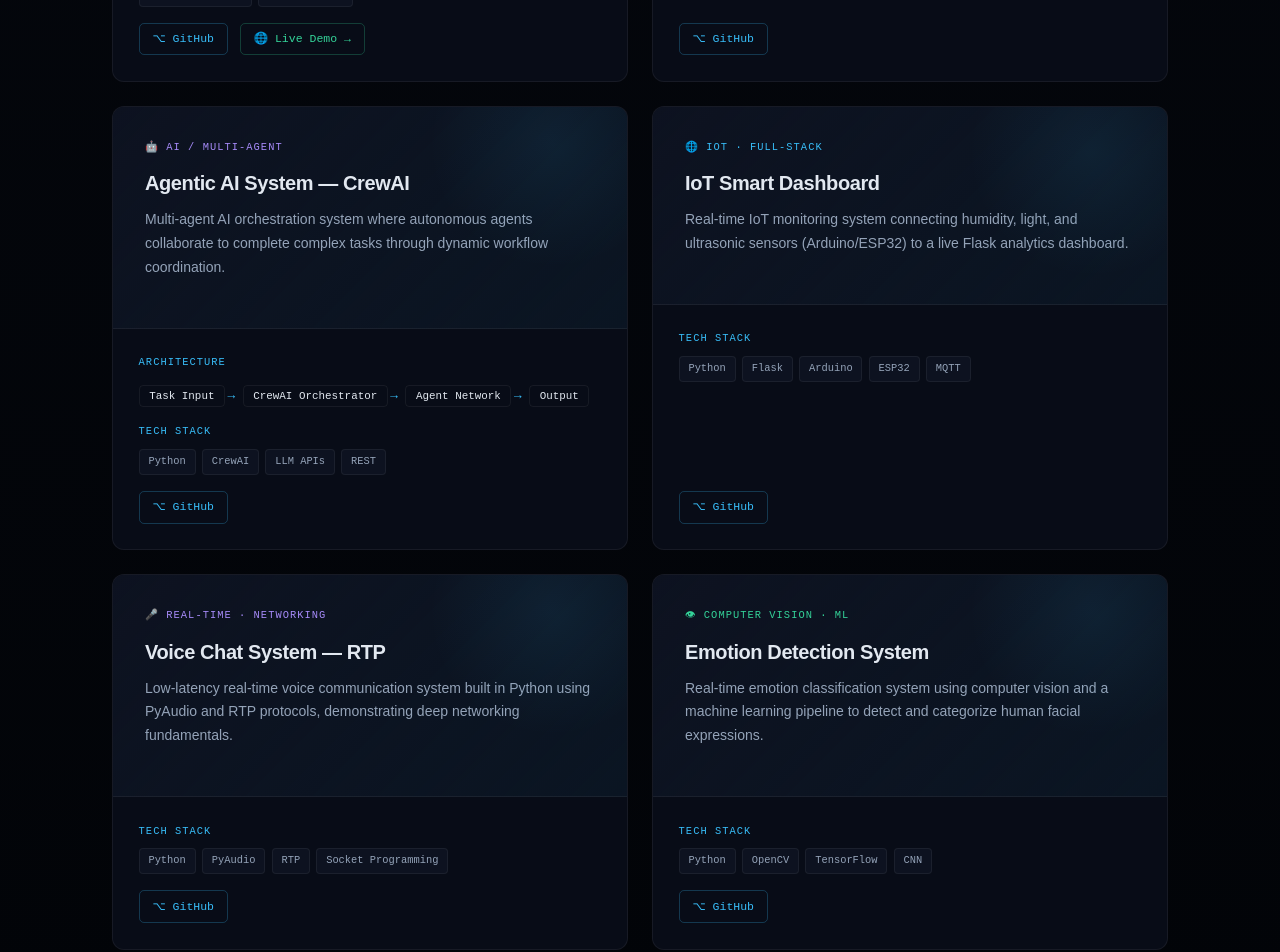
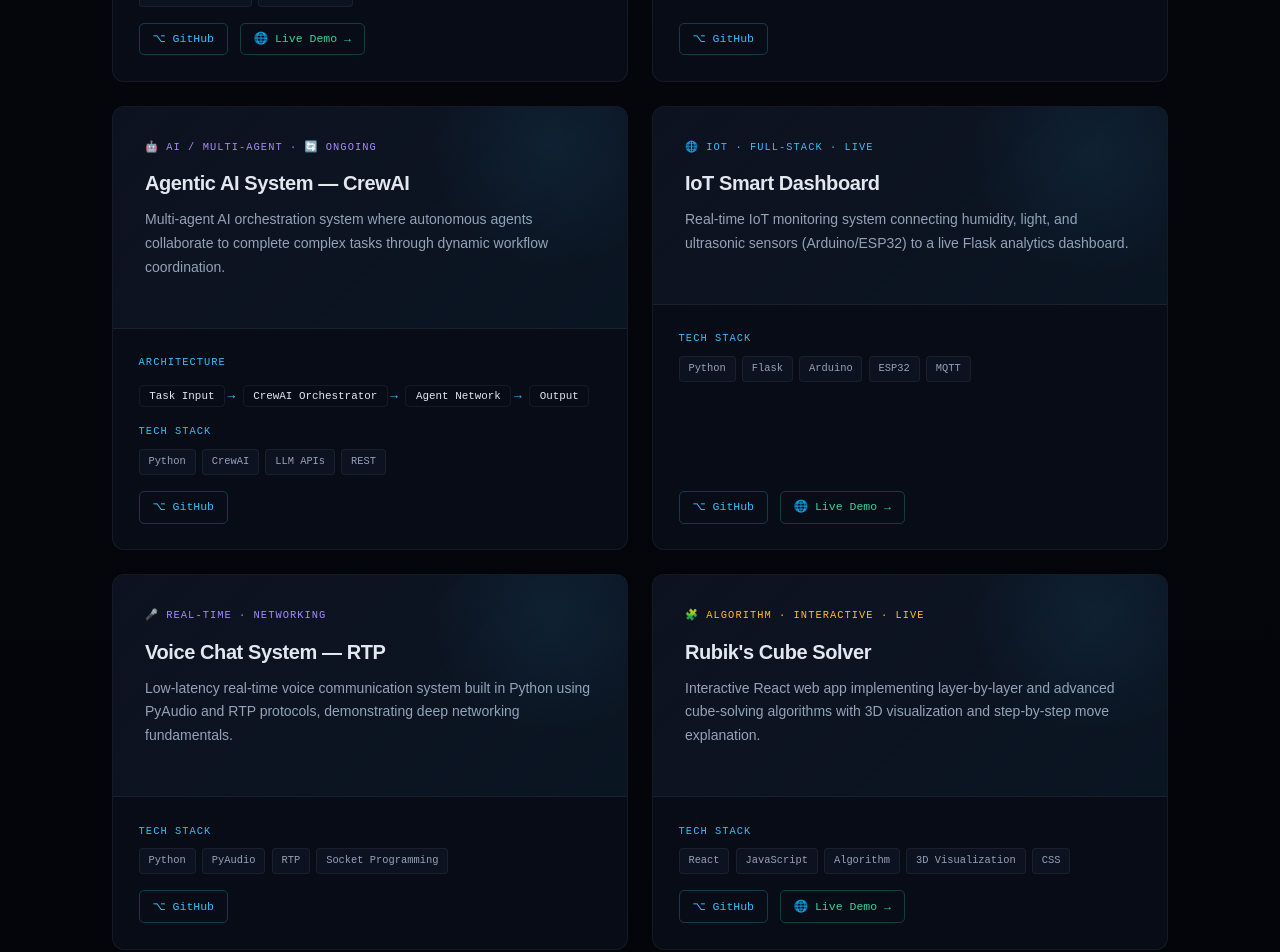
Before and after one commit to sneha-attu/Snehaattu, a React (Vite) app: page / in a window 1280 px wide. Shown: the part 4700-5652 px from the top of the page. Built offline with nearby package versions, Linux system fonts and the light colour scheme.

Commit message:
add IoT demo+disclaimer, RTP github, Rubiks demo, ongoing CrewAI, new footer

```diff
--- a/src/App.jsx
+++ b/src/App.jsx
@@ -72,23 +72,33 @@ const PROJECTS = [
     tags: ["Python","Kafka","WebSocket","ML"],
   },
   {
-    typeColor: "#a78bfa", type: "🤖 AI / Multi-Agent",
+    typeColor: "#a78bfa", type: "🤖 AI / Multi-Agent · 🔄 Ongoing",
     title: "Agentic AI System — CrewAI",
     desc: "Multi-agent AI orchestration system where autonomous agents collaborate to complete complex tasks through dynamic workflow coordination.",
     arch: ["Task Input","CrewAI Orchestrator","Agent Network","Output"],
     tags: ["Python","CrewAI","LLM APIs","REST"],
   },
   {
-    typeColor: "#38bdf8", type: "🌐 IoT · Full-Stack",
+    typeColor: "#38bdf8", type: "🌐 IoT · Full-Stack · Live",
     title: "IoT Smart Dashboard",
     desc: "Real-time IoT monitoring system connecting humidity, light, and ultrasonic sensors (Arduino/ESP32) to a live Flask analytics dashboard.",
+    disclaimer: "⚠️ Live sensor data is only visible when an Arduino/ESP32 board is physically connected and transmitting. The demo shows UI and layout without hardware.",
     tags: ["Python","Flask","Arduino","ESP32","MQTT"],
+    demo: "https://genuino-uno.vercel.app/",
   },
   {
     typeColor: "#a78bfa", type: "🎤 Real-Time · Networking",
     title: "Voice Chat System — RTP",
     desc: "Low-latency real-time voice communication system built in Python using PyAudio and RTP protocols, demonstrating deep networking fundamentals.",
     tags: ["Python","PyAudio","RTP","Socket Programming"],
+    github: "https://github.com/sneha-attu/rtp-voice-chat",
+  },
+  {
+    typeColor: "#fbbf24", type: "🧩 Algorithm · Interactive · Live",
+    title: "Rubik's Cube Solver",
+    desc: "Interactive React web app implementing layer-by-layer and advanced cube-solving algorithms with 3D visualization and step-by-step move explanation.",
+    tags: ["React","JavaScript","Algorithm","3D Visualization","CSS"],
+    demo: "https://rubiks-cube-solver-delta.vercel.app/",
   },
   {
     typeColor: "#34d399", type: "👁 Computer Vision · ML",
@@ -134,7 +144,7 @@ const SD_CARDS = [
 const AI_CARDS = [
   { icon:"🤖", title:"Multi-Agent Task Orchestration", desc:"CrewAI-based system where specialized agents (Researcher, Analyst, Writer) collaborate autonomously to complete complex multi-step tasks without human intervention.", status:"building" },
   { icon:"👁",  title:"Emotion-Aware Interfaces", desc:"Exploring real-time emotion detection via webcam to adapt UI behavior and content delivery based on user emotional state using CNN-based classification.", status:"done", github:"https://github.com/sneha-attu/emotion-detection-text" },
-  { icon:"🧩", title:"Rubik's Cube Solver",            desc:"Interactive React web app implementing layer-by-layer and advanced cube-solving algorithms with 3D visualization and move-by-move explanation engine.", status:"done" },
+  { icon:"🧩", title:"Rubik's Cube Solver", desc:"Interactive React web app implementing layer-by-layer and advanced cube-solving algorithms with 3D visualization and move-by-move explanation engine.", status:"done", demo:"https://rubiks-cube-solver-delta.vercel.app/" },
 ];
 
 const AWARDS = [
@@ -727,6 +737,7 @@ function AIExperiments() {
               <div style={{display:"flex",alignItems:"center",justifyContent:"space-between",flexWrap:"wrap",gap:".5rem",marginTop:"auto"}}>
                 <span className={`ai-status ${c.status==="done"?"ai-done":"ai-build"}`}>{c.status==="done"?"✓ Complete":"🔨 Building"}</span>
                 {c.github&&<a href={c.github} target="_blank" rel="noreferrer" className="plink" style={{fontSize:".65rem",padding:".22rem .6rem"}}>⌥ GitHub</a>}
+                {c.demo&&<a href={c.demo} target="_blank" rel="noreferrer" className="plink demo" style={{fontSize:".65rem",padding:".22rem .6rem"}}>🌐 Live</a>}
               </div>
             </div>
           ))}
@@ -883,15 +894,17 @@ function Contact() {
 
 function Footer() {
   return (
-    <footer>
+    <footer style={{borderTop:"1px solid var(--b2)",padding:"2.5rem 0",position:"relative",zIndex:1,textAlign:"center"}}>
       <div className="ctr">
-        <div className="fi">
-          <span className="fcopy">✦ Designed & built by Sneha Attu — turning ideas into impact, one commit at a time.</span>
-          <div className="flinks">
-            <a href="#hero" onClick={(e)=>go("hero",e)}>Top ↑</a>
-            <a href="https://github.com/sneha-attu" target="_blank" rel="noreferrer">GitHub</a>
-            <a href="https://www.linkedin.com/in/sneha-attu/" target="_blank" rel="noreferrer">LinkedIn</a>
-            <a href="mailto:snehaattu9408@gmail.com">Email</a>
+        <div style={{display:"flex",flexDirection:"column",alignItems:"center",gap:"1rem"}}>
+          <div style={{fontFamily:"var(--mono)",fontSize:".72rem",color:"var(--muted2)"}}>
+            crafted with <span style={{color:"#f87171"}}>♥</span> by <span style={{color:"var(--cyan)",fontWeight:600}}>Sneha Attu</span> · © 2026
+          </div>
+          <div style={{display:"flex",gap:"1.5rem"}}>
+            <a href="#hero" onClick={(e)=>go("hero",e)} style={{fontFamily:"var(--mono)",fontSize:".68rem",color:"var(--muted)",textDecoration:"none",transition:"color .2s"}} onMouseEnter={e=>e.target.style.color="var(--cyan)"} onMouseLeave={e=>e.target.style.color="var(--muted)"}>↑ Top</a>
+            <a href="https://github.com/sneha-attu" target="_blank" rel="noreferrer" style={{fontFamily:"var(--mono)",fontSize:".68rem",color:"var(--muted)",textDecoration:"none",transition:"color .2s"}} onMouseEnter={e=>e.target.style.color="var(--cyan)"} onMouseLeave={e=>e.target.style.color="var(--muted)"}>GitHub</a>
+            <a href="https://www.linkedin.com/in/sneha-attu/" target="_blank" rel="noreferrer" style={{fontFamily:"var(--mono)",fontSize:".68rem",color:"var(--muted)",textDecoration:"none",transition:"color .2s"}} onMouseEnter={e=>e.target.style.color="var(--cyan)"} onMouseLeave={e=>e.target.style.color="var(--muted)"}>LinkedIn</a>
+            <a href="mailto:snehaattu9408@gmail.com" style={{fontFamily:"var(--mono)",fontSize:".68rem",color:"var(--muted)",textDecoration:"none",transition:"color .2s"}} onMouseEnter={e=>e.target.style.color="var(--cyan)"} onMouseLeave={e=>e.target.style.color="var(--muted)"}>Email</a>
           </div>
         </div>
       </div>
```
